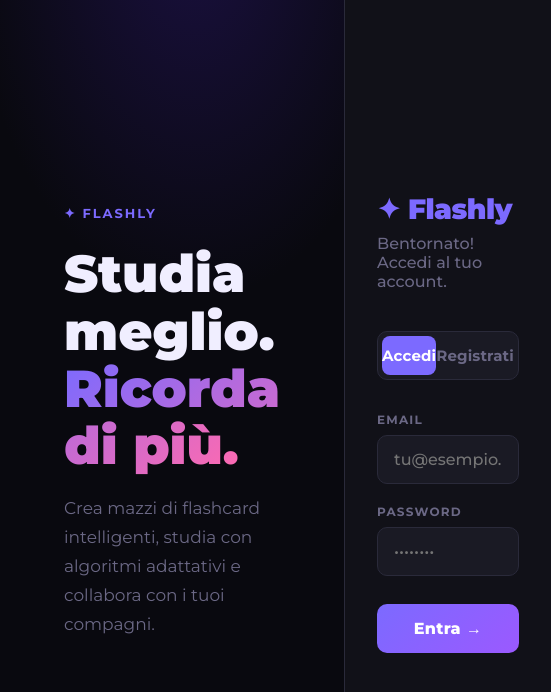
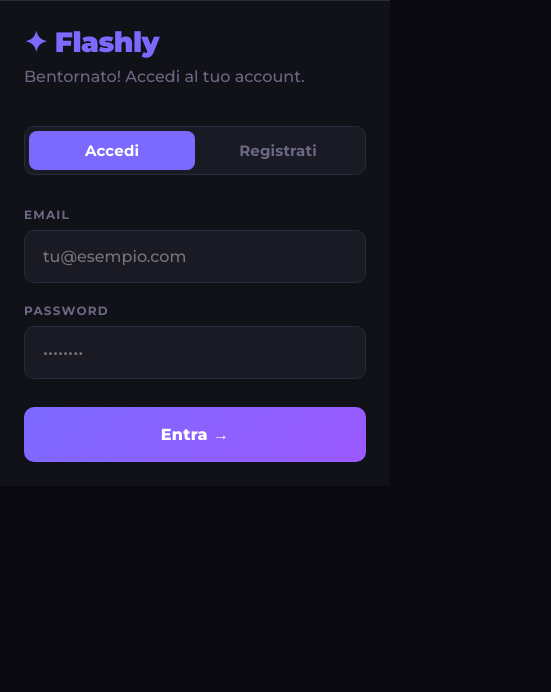
Before and after one commit to youssefoukani/flashcards-app, a React (Vite) app in the folder frontend-react/: page / in a window 390 px wide. Shown: the top 692 px of the page, 551 px wide, since content can reach past the window. Built offline with nearby package versions, Linux system fonts and the light colour scheme.

Commit message:
Improve AuthPage mobile UI

```diff
--- a/frontend-react/src/pages/AuthPage.jsx
+++ b/frontend-react/src/pages/AuthPage.jsx
@@ -9,6 +9,7 @@ export default function AuthPage() {
   const [error, setError]     = useState("");
   const [loading, setLoading] = useState(false);
   const navigate = useNavigate();
+  const isMobile = window.innerWidth < 900;
 
   if (localStorage.getItem("token")) return <Navigate to="/dashboard" replace />;
 
@@ -30,22 +31,21 @@ export default function AuthPage() {
     <div style={{
       minHeight: "100vh",
       display: "flex",
+      flexDirection: isMobile ? "column" : "row",
       background: "radial-gradient(ellipse 90% 70% at 50% -10%, #1a1040 0%, var(--bg) 65%)",
     }}>
       {/* Left decorative panel */}
       <div style={{
         flex: 1,
-        display: "flex",
+        display: isMobile ? "none" : "flex",
         flexDirection: "column",
         justifyContent: "center",
-        padding: "80px 64px",
-
-        "@media(min-width:900px)": { display: "flex" },
+        padding: isMobile ? "40px 24px" : "80px 64px",
       }} className="fade-in">
         <div style={{ fontSize: 13, fontWeight: 700, letterSpacing: "0.15em", color: "var(--accent)", textTransform: "uppercase", marginBottom: 24 }}>
           ✦ Flashly
         </div>
-        <div style={{ fontSize: 52, fontWeight: 900, lineHeight: 1.1, marginBottom: 20, color: "var(--text)" }}>
+        <div style={{ fontSize: isMobile ? 36 : 52, fontWeight: 900, lineHeight: 1.1, marginBottom: 20, color: "var(--text)" }}>
           Studia meglio.<br />
           <span style={{ background: "linear-gradient(135deg,var(--accent),var(--accent2))", WebkitBackgroundClip: "text", WebkitTextFillColor: "transparent" }}>
             Ricorda di più.
@@ -59,15 +59,16 @@ export default function AuthPage() {
       {/* Right form panel */}
       <div style={{
         width: "100%",
-        maxWidth: 480,
+        maxWidth: isMobile ? "100%" : 480,
         display: "flex",
         alignItems: "center",
         justifyContent: "center",
-        padding: 32,
-        borderLeft: "1px solid var(--border)",
+        padding: isMobile ? 24 : 32,
+        borderLeft: isMobile ? "none" : "1px solid var(--border)",
+        borderTop: isMobile ? "1px solid var(--border)" : "none",
         background: "var(--surface)",
       }}>
-        <div className="fade-up" style={{ width: "100%", maxWidth: 380 }}>
+        <div className="fade-up" style={{ width: "100%", maxWidth: isMobile ? "100%" : 380 }}>
           {/* Logo mobile */}
           <div style={{ fontSize: 28, fontWeight: 900, color: "var(--accent)", marginBottom: 8, letterSpacing: "-0.5px" }}>
             ✦ Flashly
@@ -124,7 +125,9 @@ export default function AuthPage() {
                   style={{
                     width: "100%", background: "var(--surface2)",
                     border: "1px solid var(--border)", borderRadius: "var(--radiusSm)",
-                    padding: "14px 16px", color: "var(--text)", fontSize: 16,
+                    padding: isMobile ? "16px 18px" : "14px 16px",
+                    color: "var(--text)",
+                    fontSize: 16,
                     outline: "none", fontWeight: 500, transition: "border-color 0.2s, box-shadow 0.2s",
                   }}
                   type={type} placeholder={ph} value={val}
@@ -138,7 +141,7 @@ export default function AuthPage() {
               type="submit"
               disabled={loading}
               style={{
-                width: "100%", padding: "15px",
+                width: "100%", padding: isMobile ? "18px" : "15px",
                 borderRadius: "var(--radiusSm)",
                 background: loading
                   ? "var(--surface3)"
```
